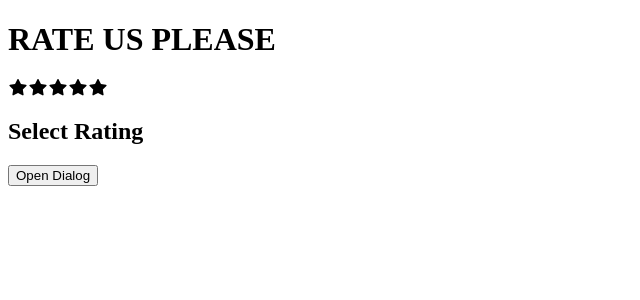
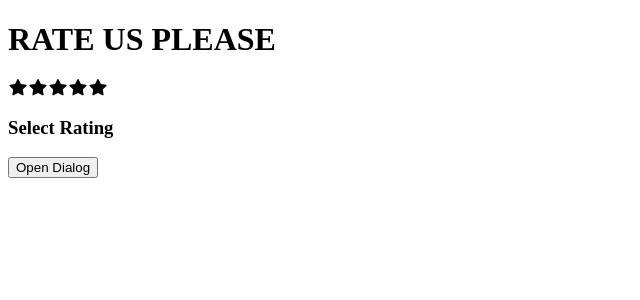
Before and after one commit to lateefat-obisesan/rating-system, a React (Create React App) app: page / in a window 1280 px wide. Shown: the top 300 px of the page, without its empty margins (0-640 px from the left). Built offline with nearby package versions, Linux system fonts and the light colour scheme.

Commit message:
making changes in the app.js

```diff
--- a/src/components/StarRating.js
+++ b/src/components/StarRating.js
@@ -18,7 +18,7 @@ function StarRating() {
             {[1,2,3,4,5].map((num) => (
                 <Star key={num} selected={num <= rating} onClick={() => setRating(num)}/>
             ))}
-            <h2>{rating === 0 ? "Select Rating" : words[rating - 1]} </h2>
+            <h3>{rating === 0 ? "Select Rating" : words[rating - 1]} </h3>
         </div>
     );
 }
```
